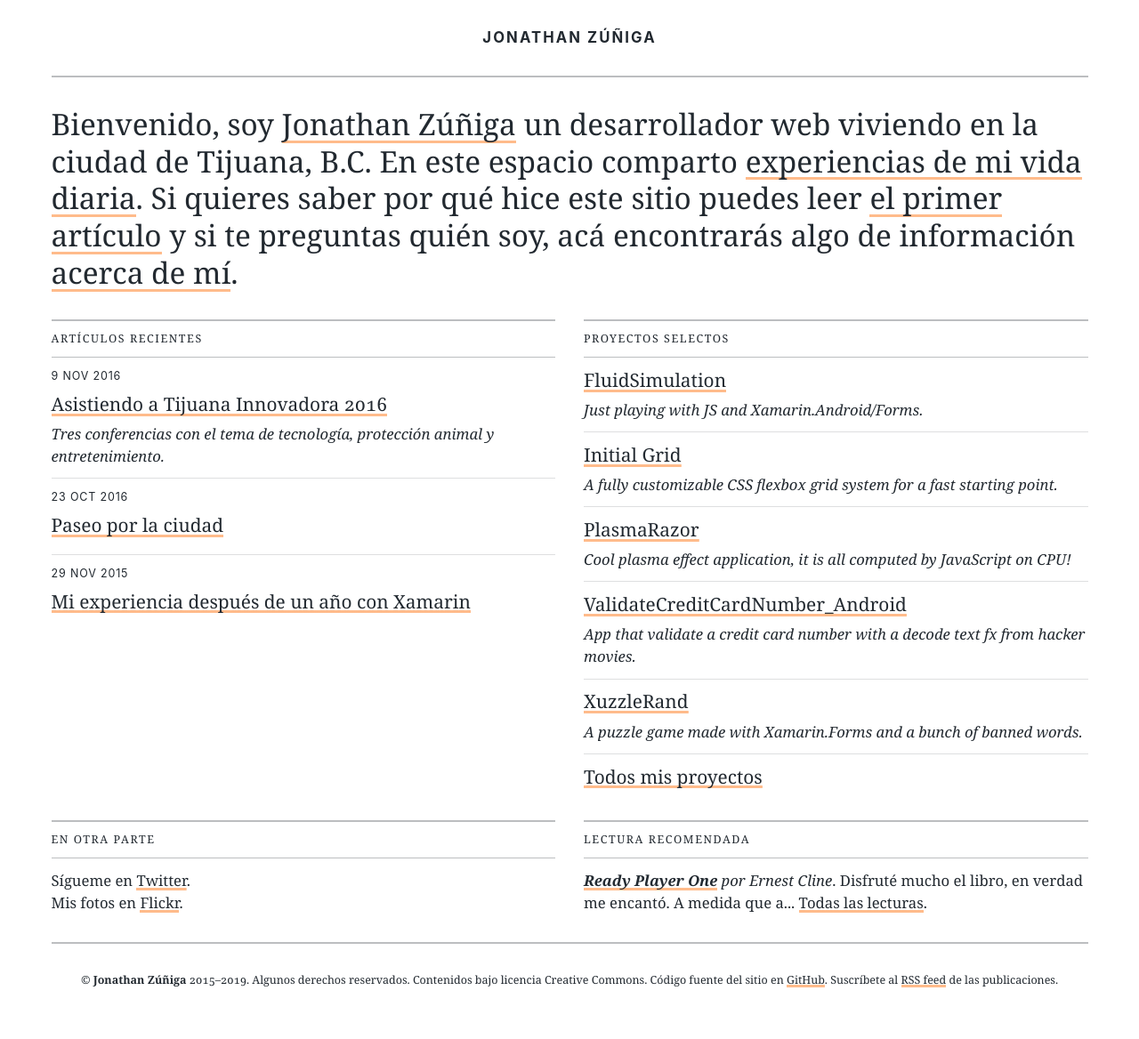
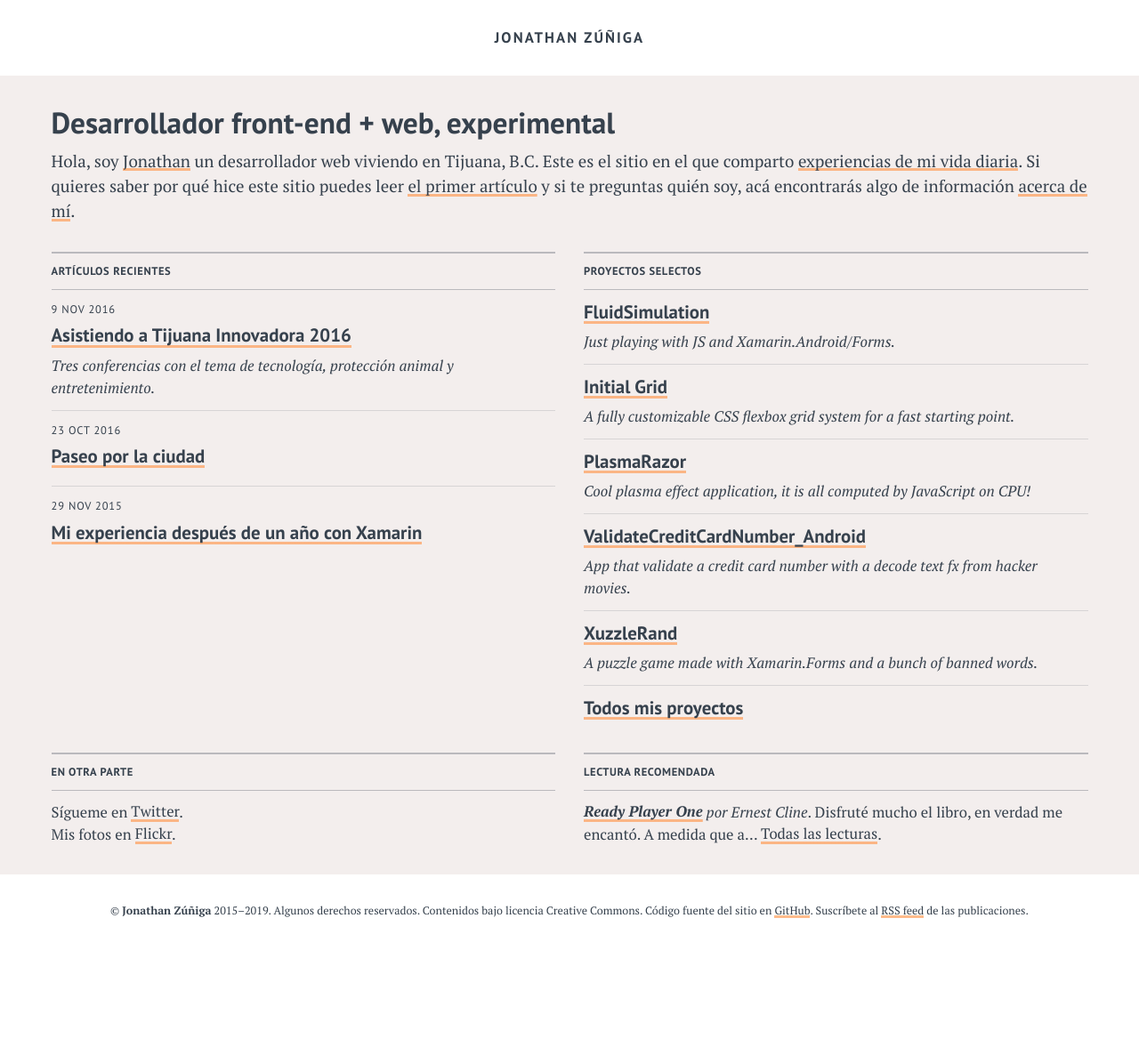
Before and after one commit to jonathanzuniga/jonathanzuniga.github.io, a Jekyll site: the page built from index.html, in a window 1280 px wide. Shown: the whole page at 89% size. Built offline with Jekyll 4.4.1, drawn with Linux system fonts in a browser that asks for light colours; the list of posts is cut into pages by our own code; after the commit the page ends 1089 px from its top, so only the background shows below that.

Commit message:
Actualizar patterns file, editar layout, probar fuente PT-S*.

```diff
--- a/_includes/footer.html
+++ b/_includes/footer.html
@@ -1,9 +1,12 @@
 {% assign author = site.authors['jonathan'] %}
-
 <footer class="footer">
-	© <strong>{{ author.first_name }} {{ author.last_name }}</strong>
-	2015–{{ site.time | date: '%Y' }}. Algunos derechos reservados.
-	Contenidos bajo licencia Creative Commons.
-	Código fuente del sitio en <a href="https://github.com/jonathanzuniga/jonathanzuniga.github.io">GitHub</a>.
-	Suscríbete al <a href="{{ "/feed.xml" | prepend: site.baseurl }}" target="_blank">RSS feed</a> de las publicaciones.
+	<div class="container">
+		<div class="footer__content">
+			© <strong>{{ author.first_name }} {{ author.last_name }}</strong>
+			2015–{{ site.time | date: '%Y' }}. Algunos derechos reservados.
+			Contenidos bajo licencia Creative Commons.
+			Código fuente del sitio en <a href="https://github.com/jonathanzuniga/jonathanzuniga.github.io">GitHub</a>.
+			Suscríbete al <a href="{{ "/feed.xml" | prepend: site.baseurl }}" target="_blank">RSS feed</a> de las publicaciones.
+		</div>
+	</div>
 </footer>
--- a/_includes/header.html
+++ b/_includes/header.html
@@ -1,6 +1,7 @@
 {% assign author = site.authors[ 'jonathan' ] %}
 
 <header class="header">
+    <div class="container">
         <nav class="nav">
             <h2 class="nav__brand">
                 <a href="{{ site.baseurl }}/">
@@ -8,6 +9,7 @@
                 </a>
             </h2>
         </nav>
+    </div>
 </header>
 
 {% comment %} {% assign author = site.authors[ 'jonathan' ] %}
--- a/_includes/intro.html
+++ b/_includes/intro.html
@@ -1,13 +1,16 @@
 {% assign author = site.authors['jonathan'] %}
-<h1 class="introduction h2">
-    Bienvenido, soy
-    <a href="">{{ author.first_name }} {{ author.last_name }}</a> un
-    desarrollador web viviendo en la ciudad de Tijuana, B.C. En este espacio
-    comparto <a href="">experiencias de mi vida diaria</a>. Si quieres saber por
-    qué hice este sitio puedes leer <a href="">el primer artículo</a> y si te
-    preguntas quién soy, acá encontrarás algo de información
-    <a href="">acerca de mí</a>.
-</h1>
+<div class="introduction">
+    <h1 class="h2">Desarrollador front-end + web, experimental</h1>
+    <p>
+        Hola, soy
+        <a href="">{{ author.first_name }}</a> un desarrollador web viviendo en
+        Tijuana, B.C. Este es el sitio en el que comparto
+        <a href="">experiencias de mi vida diaria</a>. Si quieres saber por qué
+        hice este sitio puedes leer <a href="">el primer artículo</a> y si te
+        preguntas quién soy, acá encontrarás algo de información
+        <a href="">acerca de mí</a>.
+    </p>
+</div>
 
 <div class="recent-articles section">
     <h2 class="section__title">Artículos Recientes</h2>
--- a/_layouts/default.html
+++ b/_layouts/default.html
@@ -24,8 +24,8 @@
 
         {% include header.html %}
 
-        <hr />
-
+        <main class="main">
+            <div class="container">
                 <!-- Intro -->
 
                 {% if page.url == '/' %} {% include intro.html %} {% endif %}
@@ -41,8 +41,8 @@
                 <!-- Awesome block -->
 
                 {% include awesome_block.html %}
-
-        <hr />
+            </div>
+        </main>
 
         <!-- Footer -->
 
--- a/_sass/_fonts.scss
+++ b/_sass/_fonts.scss
@@ -1,3 +1,5 @@
+@import url("https://fonts.googleapis.com/css?family=PT+Sans:400,400i,700,700i|PT+Serif:400,400i,700,700i&display=swap");
+
 // @import url("https://fonts.googleapis.com/css?family=Libre+Franklin:400,400i,700,700i&display=swap");
 
 // @import url("https://fonts.googleapis.com/css?family=BioRhyme:800|Merriweather+Sans:300,300i,400,400i,700,700i|Merriweather:400,400i,700,700i&display=swap");
```
Also changed, not shown: css/patterns.min.css. Lines whose indentation alone changed are shown as unchanged.
